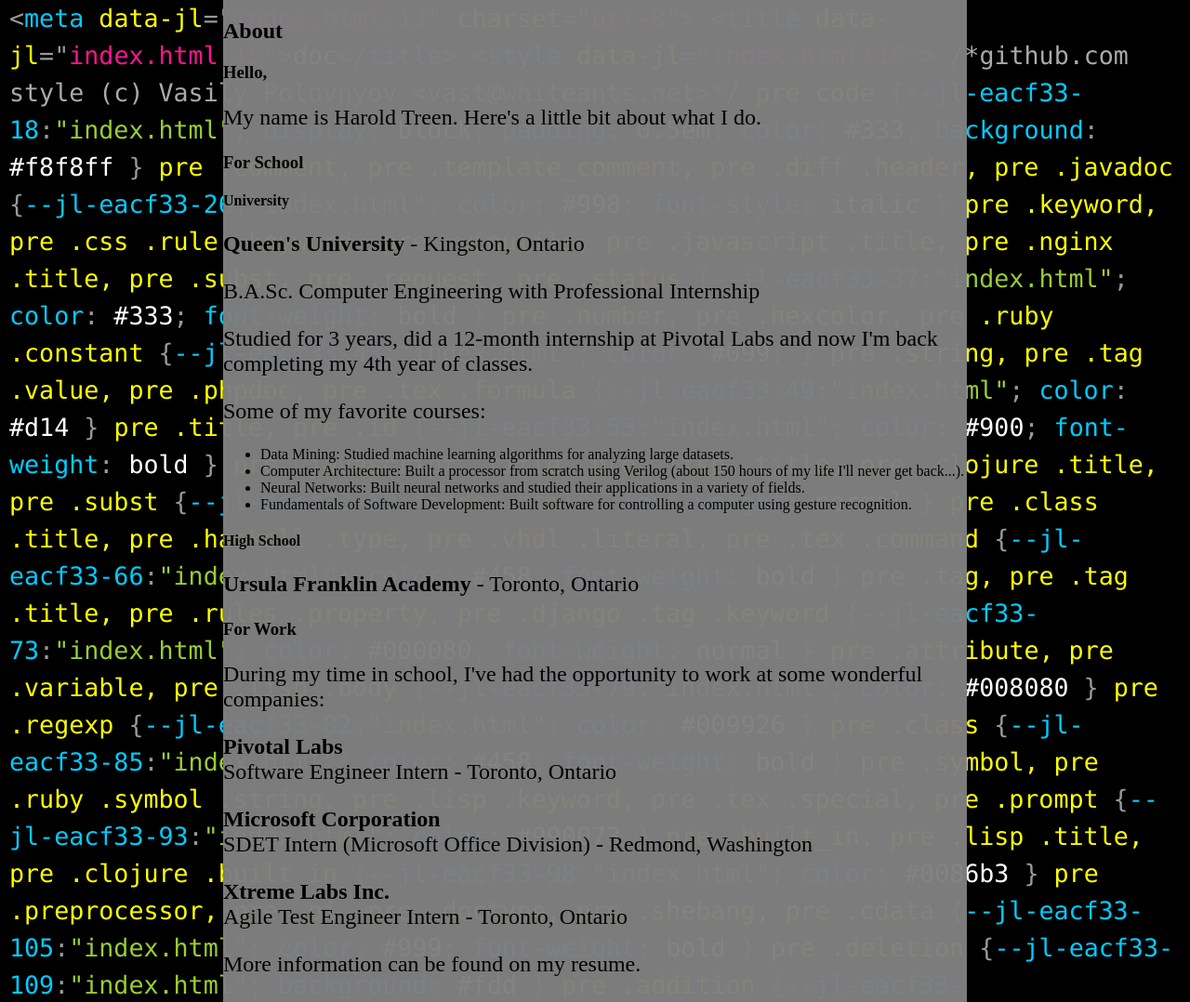
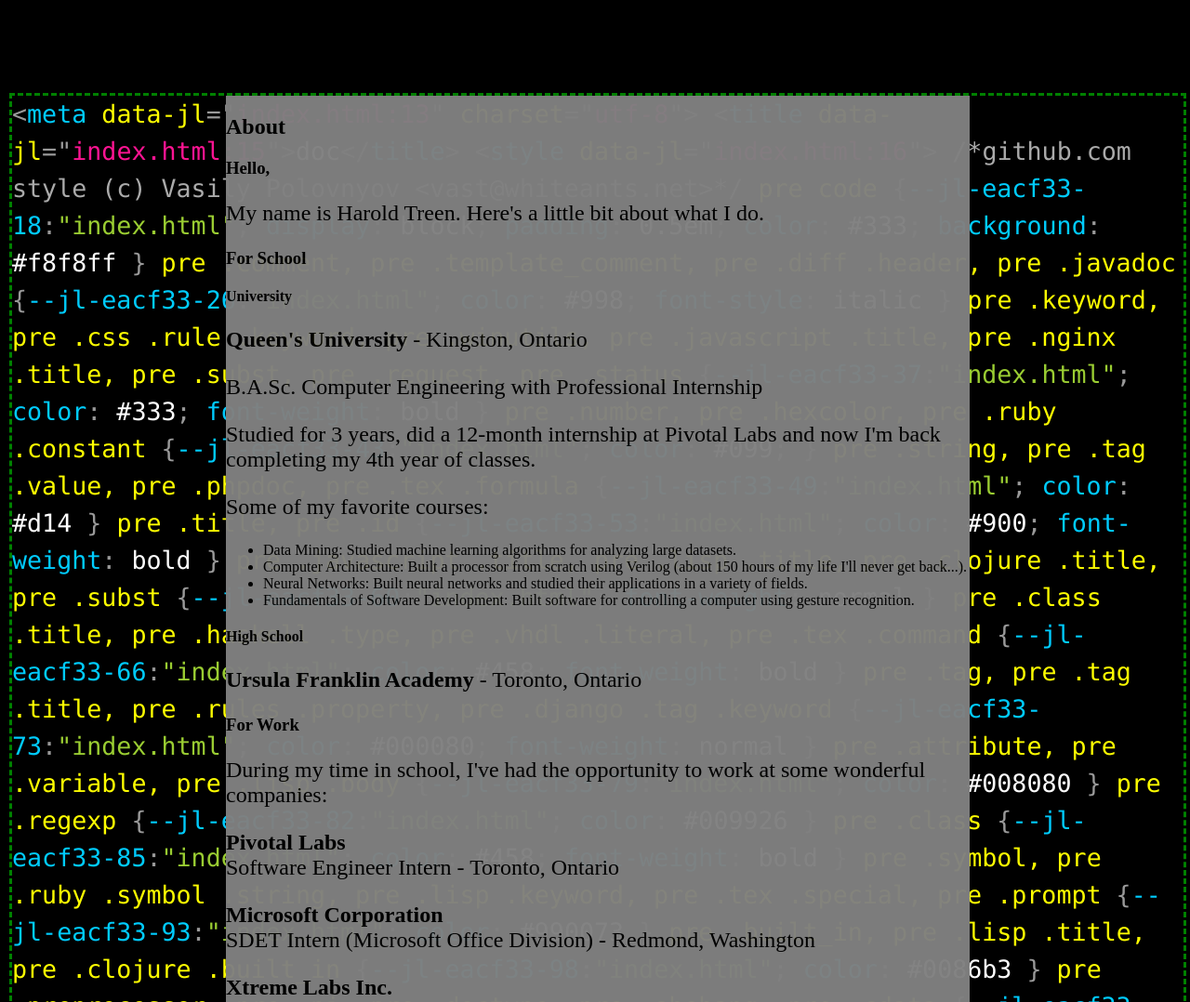
Before and after one commit to haroldtreen/show-code, a plain HTML site: page index.html in a window 1280 px wide. Shown: the top 1078 px of the page at 93% size. Drawn offline with nearby package versions, Linux system fonts and the light colour scheme.

Commit message:
Fix to work with spaces before/after the container

```diff
--- a/index.html
+++ b/index.html
@@ -5,10 +5,10 @@
 
 	<head>
 	<body>
-		<!-- <div>Stuff in here <br> stuff</div> -->
+		<div class='space'>Stuff in here <br> stuff</div>
 		<div id="show-code">
-			<code id="background" class="language-markup"></code>
-			<div id="content">
+			<code id="sc-background" class="language-markup"></code>
+			<div id="sc-content">
 								<head>
 				    <meta charset="utf-8">
 
@@ -172,6 +172,8 @@
 			</div>
 		</div>
 
+		<div class='space'>Stuff in here <br> stuff</div>
+
 		<script src="prism.js"></script>
 		<script src="https://code.jquery.com/jquery-2.1.4.min.js"></script>
 		<script src="show-code.js"></script>
--- a/show-code.js
+++ b/show-code.js
@@ -1,50 +1,66 @@
-var div = $('#content');
-var bg = $('#background');
+var $content = $('#sc-content');
+var $bg = $('#sc-background');
+var $container = $('#show-code');
 
-bg.text(div.html());
+var windowHeight;
+var containerHeight;
+var offsetTop;
 
-var windowHeight = $(window).height();
-var containerHeight = $('#show-code').height();
-var contentHeight = div.height();
+var clientHeight;
+var backgroundHeight;
 
-console.log('Window Height: ', windowHeight);
-console.log('Content Height: ', contentHeight);
-console.log('Client Height: ', document.body.clientHeight);
+var maxBackgroundTop;
+var maxContainerScroll;
 
-var clientHeight = document.body.clientHeight;
-var backgroundHeight = bg.height();
-var X = (windowHeight - backgroundHeight)/(windowHeight - clientHeight);
+var scrollMultiplier;
 
-$(document).scroll(function(event) {
-	// parallax();
-});
+var maxScrollTop;
+
+var oldTop;
+
+var setupVariables = function() {
+    windowHeight = $(window).height();
+    containerHeight = $container.height();
+    offsetTop = $container.offset().top;
+
+    clientHeight = document.body.clientHeight;
+    backgroundHeight = $bg.height();
+
+    maxBackgroundTop = containerHeight - backgroundHeight;
+    maxContainerScroll = containerHeight - clientHeight;
+
+    scrollMultiplier = maxBackgroundTop / maxContainerScroll;
+
+    maxScrollTop = windowHeight - clientHeight + 10; // To avoid rubber band jitter
+};
+
+var updateBackground = function() {
+    var scrollTop = document.body.scrollTop; // Get global scroll position
+    var containerScroll = Math.max(0, scrollTop - offsetTop); // Convert to container scroll position
+    var backgroundScroll = Math.floor(containerScroll * scrollMultiplier); // Calculate background scroll postion
+    var top = Math.max(maxBackgroundTop, backgroundScroll); // Choose the max
+
+    // Scroll background if it has changed and scroll is not overshooting
+    if (scrollTop < maxScrollTop && top !== oldTop) {
+        // document.getElementById('sc-background').style.top = top;
+        $bg.css({ top: top + 'px' });
+
+        oldTop = top;
+    }
+};
 
 var parallax = function() {
-	// console.log(document.body.scrollTop);
-	var scrollTop = document.body.scrollTop;
-	old = Math.floor(X * scrollTop);
-	if(scrollTop < windowHeight - clientHeight + 10) {
-		document.getElementById('background').style.top = old;
-	}
-
-	window.requestAnimationFrame(parallax);
+    updateBackground();
+    window.requestAnimationFrame(parallax);
 };
 
-window.requestAnimationFrame(parallax);
+var showCodeStart = function() {
+    $bg.text($content.html());
+    setupVariables();
+    window.addEventListener('resize', function() {
+        setupVariables();
+    });
+    window.requestAnimationFrame(parallax);
+};
 
-/*
-
-Window Height -
-backgroundHeight - client = top
-backgroundHeight - top = client
-backgroundHeight - client*X = 0
-backgroundHeight/X = client
-backgroundHeight/client = X
-
-Input: 0 -> windowHeight - clientHeight;
-Output: 0 -> windowclientHeight - backgroundHeight;
-
-X * (windowHeight - clientHeight) = clientHeight - backgroundHeight;
-
-top -> 0 / clientHeight - backgroundHeight
-*/
+showCodeStart();
--- a/stylesheet.css
+++ b/stylesheet.css
@@ -13,9 +13,10 @@
     width: 100%;
     overflow: hidden;
     position: relative;
+    border: medium dashed green;
 }
 
-#background {
+#sc-background {
     font-size: 20pt;
     position: absolute;
     top: 0;
@@ -26,7 +27,7 @@
     padding: 0px;
 }
 
-#content {
+#sc-content {
     max-width: 800px;
     width: 100%;
     background-color: grey;
@@ -34,3 +35,7 @@
     z-index: 1;
     margin-bottom: 20px;
 }
+
+.space {
+    height: 100px;
+}
```
Lines whose indentation alone changed are shown as unchanged.
